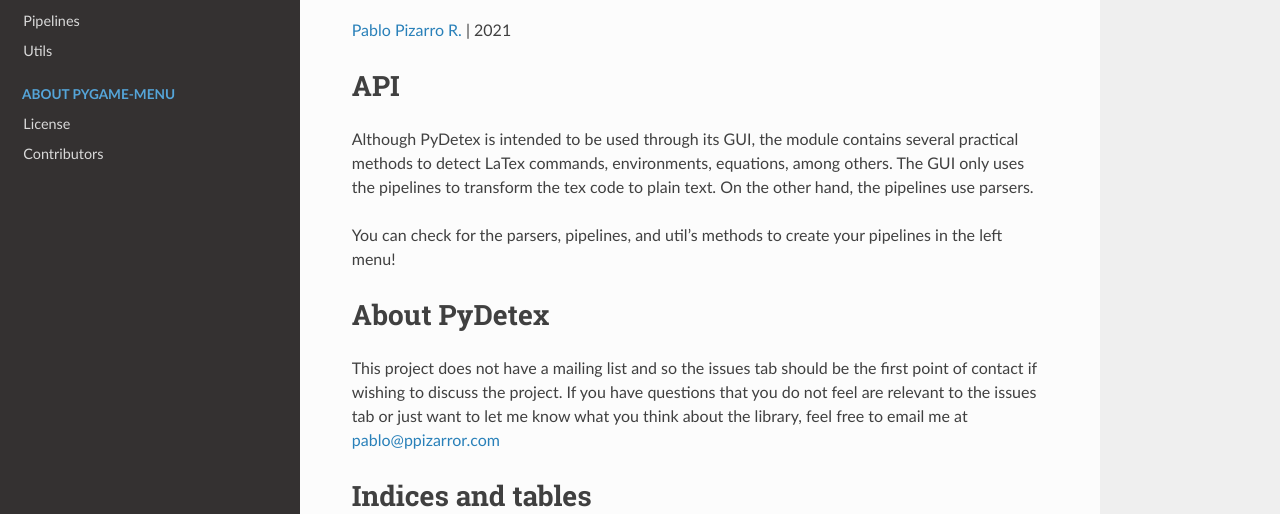
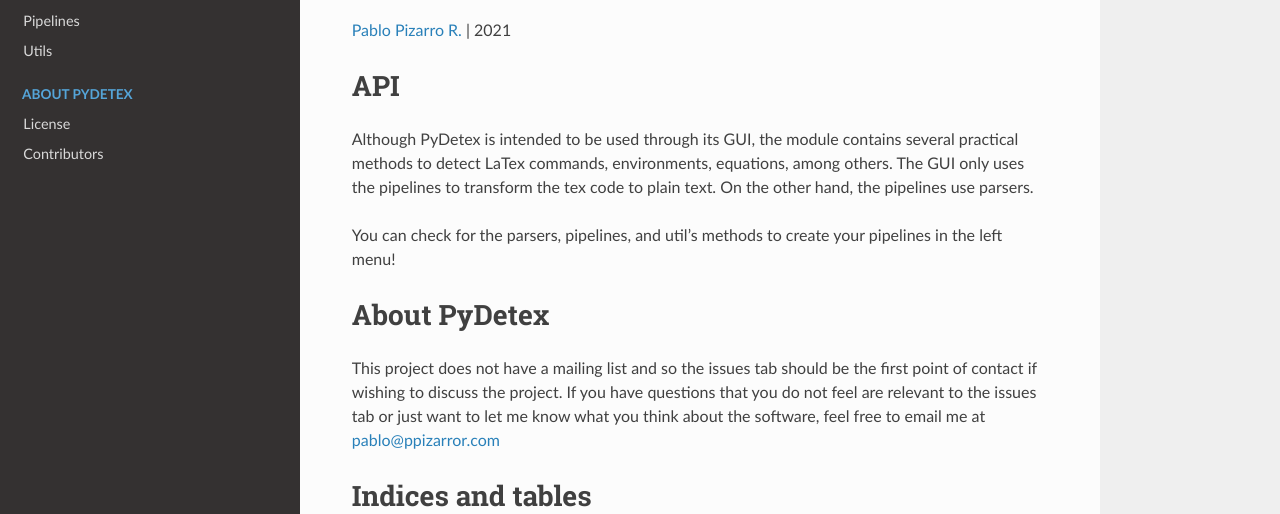
Before and after one commit to ppizarror/PyDetex, a Sphinx documentation site: the page built from docs/index.rst, in a window 1280 px wide and 900 px high, scrolled down 2866 px. Shown: the part 160-674 px from the top of the window. Built offline with Sphinx 7.4.7 and the Read the Docs theme 2.0.0, drawn with Linux system fonts in a browser that asks for light colours.

Commit message:
Fix docs title

```diff
--- a/docs/index.rst
+++ b/docs/index.rst
@@ -37,12 +37,12 @@
 This project does not have a mailing list and so the issues tab should be the first
 point of contact if wishing to discuss the project. If you have questions that you
 do not feel are relevant to the issues tab or just want to let me know what you
-think about the library, feel free to email me at pablo@ppizarror.com
+think about the software, feel free to email me at pablo@ppizarror.com
 
 .. toctree::
     :maxdepth: 2
     :hidden:
-    :caption: About pygame-menu
+    :caption: About PyDetex
 
     _source/license
     _source/contributors
```
Also changed, not shown: .github/ISSUE_TEMPLATE/bug_report.md.
